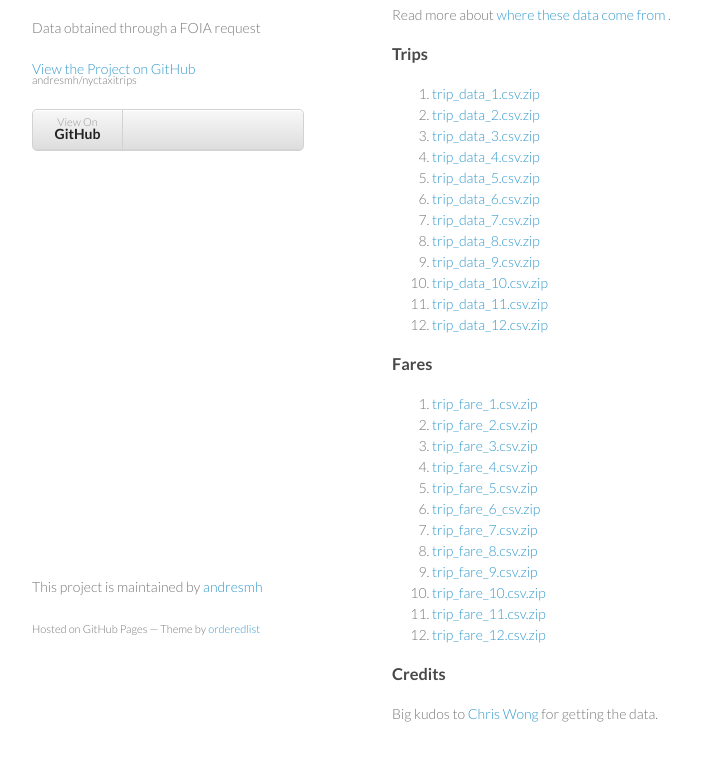
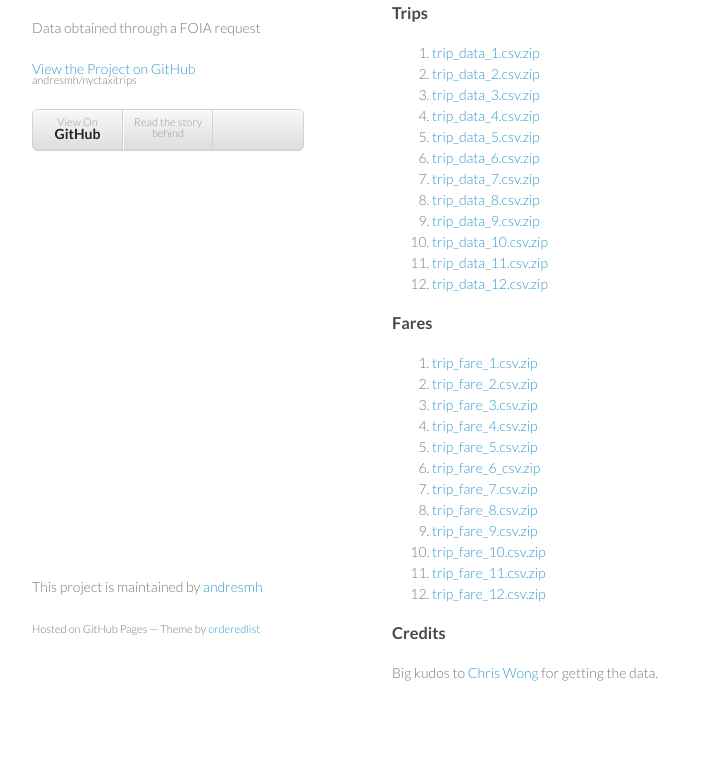
Before and after one commit to andresmh/nyctaxitrips, a plain HTML site: page index.html in a window 1280 px wide. Shown: the part 92-852 px from the top of the page, without its empty margins (178-879 px from the left). Drawn offline with Linux system fonts and the light colour scheme.

Commit message:
Update index.html

```diff
--- a/index.html
+++ b/index.html
@@ -23,13 +23,13 @@
 
         <ul>
           <li><a href="https://github.com/andresmh/nyctaxitrips">View On <strong>GitHub</strong></a></li>
+          <li><a href="http://chriswhong.com/open-data/foil_nyc_taxi/">Read the story behind</li>
         </ul>
       </header>
       <section>
         <h3>
 <a id="nyc-taxi-data" class="anchor" href="#nyc-taxi-data" aria-hidden="true"><span class="octicon octicon-link"></span></a>NYC Taxi Data</h3>
 
-<p>Read more about <a href="http://chriswhong.com/open-data/foil_nyc_taxi/">where these data come from</a> .</p>
 
 <h3>
 <a id="trips" class="anchor" href="#trips" aria-hidden="true"><span class="octicon octicon-link"></span></a>Trips</h3>
```
